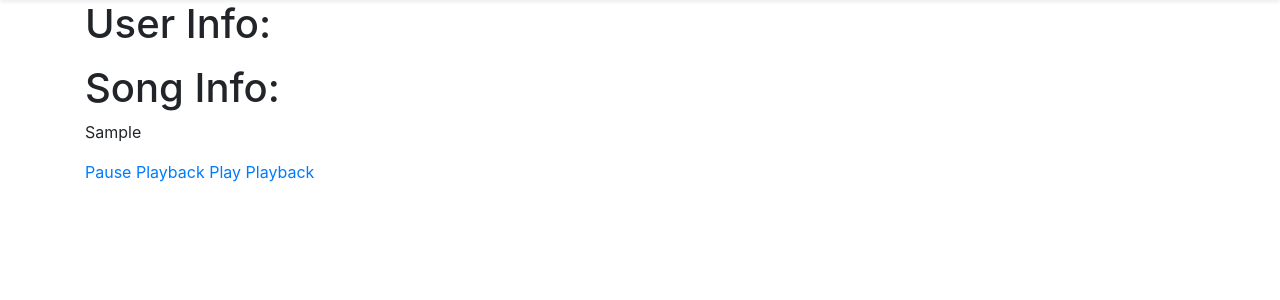
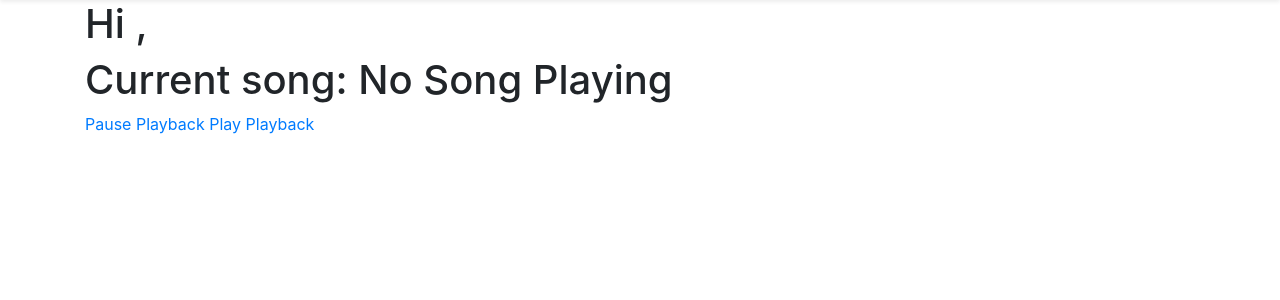
Before and after one commit to the-alexmeza/minispotify, a Django app: template templates/login/login.html in a window 1280 px wide. Shown: the part 58-358 px from the top of the page. Run offline with Django 3.2, Linux system fonts and the light colour scheme; a user stored in the database is signed in; tables that the repository leaves empty hold one stand-in row (values such as "Sample post"); the template is opened without the code that fills it: most values are stand-ins (such as "Sample title", 1, 10 or a date in 2020); some libraries are stand-ins or nearby versions.

Commit message:
Streamline info from web playback

```diff
--- a/search/views.py
+++ b/search/views.py
@@ -11,10 +11,8 @@
     if request.user.is_authenticated:
         spotify_user = request.user.social_auth.get(provider='spotify')
         sp = spotipy.Spotify(auth=spotify_user.extra_data["access_token"])
-        current_user = json.dumps(sp.current_user())
-        current_song = json.dumps(sp.current_user_playing_track())
+        current_user = sp.current_user()
         extra = {}
         extra["current_user"] = current_user
-        extra["current_song"] = current_song
         extra["access_token"] = spotify_user.extra_data["access_token"]
     return render(request, 'login/login.html', {'extra': extra})
--- a/templates/login/login.html
+++ b/templates/login/login.html
@@ -3,10 +3,8 @@
 {% block body %}
   <div class="container">
     {% if user.is_authenticated %}
-      <h1>User Info:</h1>
-      <p>{{ extra.current_user }}</p>
-      <h1>Song Info:</h1>
-      <p>{{ extra.current_song }}</p>
+      <h1>Hi {{ extra.current_user.display_name }},</h1>
+      <h1> Current song: <span id="song_name">No Song Playing</span></h1>
       <a id="pause" href="#">Pause Playback</a>
       <a id="play" href="#">Play Playback</a>
 
@@ -26,7 +24,14 @@
           player.addListener('playback_error', ({ message }) => { console.error(message); });
 
           // Playback status updates
-          player.addListener('player_state_changed', state => { console.log(state); });
+          player.addListener('player_state_changed', state => {
+            console.log(state);
+            if (!state) {
+                return;
+            }
+            let {current_track, next_tracks: [next_track]} = state.track_window;
+            $("#song_name").text(current_track.name + " by " + current_track.artists[0].name);
+          });
 
           // Ready
           player.addListener('ready', ({ device_id }) => {
@@ -44,13 +49,13 @@
           $("#pause").on("click", function(e) {
             e.preventDefault();
             player.pause().then(() => {
-              console.log('Playback paused');
+              player.getCurrentState().then(state => { console.log(state); });
             });
           });
           $("#play").on("click", function(e) {
             e.preventDefault();
             player.resume().then(() => {
-              console.log('Playback resumed');
+              player.getCurrentState().then(state => { console.log(state); });
             });
           });
         };
```
